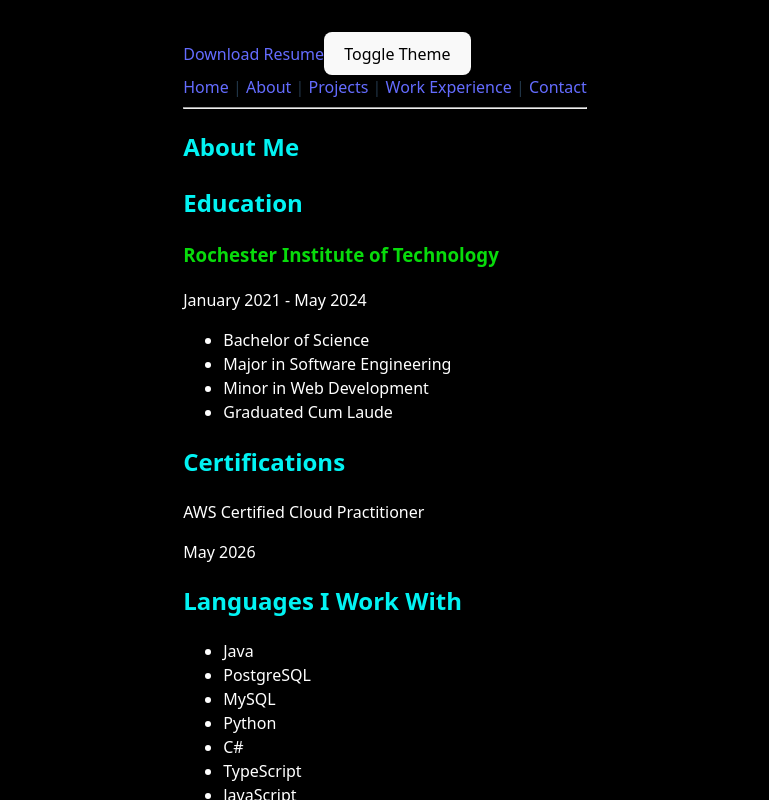
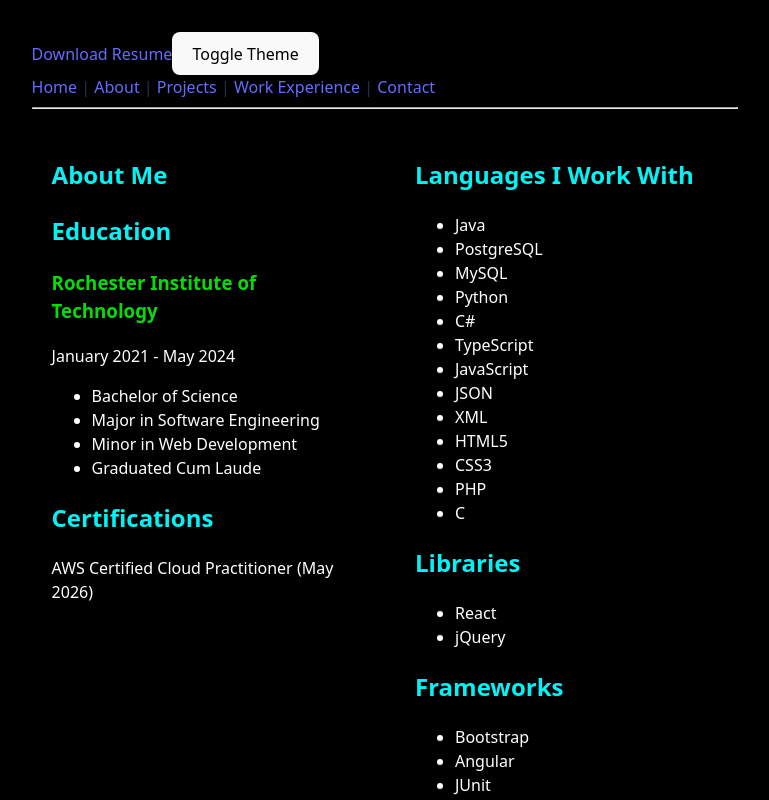
Before and after one commit to rcb2957/portfolio, a React (Vite) app in the folder personal-site/: page /about in a window 1280 px wide. Shown: the top 800 px of the page, without its empty margins (255-1024 px from the left). Built offline with nearby package versions, Linux system fonts and the light colour scheme.

Commit message:
Adjusted we view of About page to use flexbox to better spread data across the oage

```diff
--- a/personal-site/src/About.jsx
+++ b/personal-site/src/About.jsx
@@ -3,7 +3,10 @@ import './App.css'
 function About() {
 
     return (
-        <>
+        <div className="grid">
+
+            <div className="section">
+
                 {/* About Me Description */}
                 <h2>About Me</h2>
                 <p></p>
@@ -21,8 +24,11 @@ function About() {
 
                 {/* Certifications Section */}
                 <h2>Certifications</h2>
-            <p>AWS Certified Cloud Practitioner</p>
-            <p>May 2026</p>
+                <p>AWS Certified Cloud Practitioner (May 2026)</p>
+
+            </div>
+
+            <div className = "section">
 
                 {/* Programming Languages HTML */}
                 <h2>Languages I Work With</h2>
@@ -87,7 +93,9 @@ function About() {
                     <li>Scrum</li>
                     <li>Agile Development</li>
                 </ul>
-        </>
+
+            </div>
+        </div>
     );
 }
 
```
Lines whose indentation alone changed are shown as unchanged.
